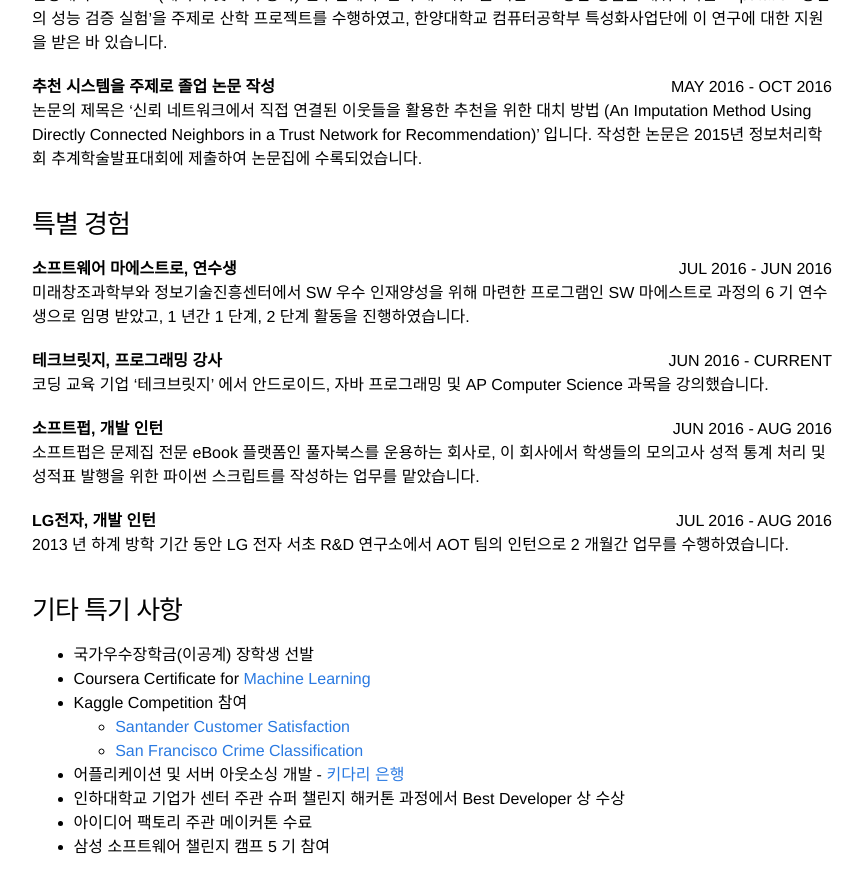
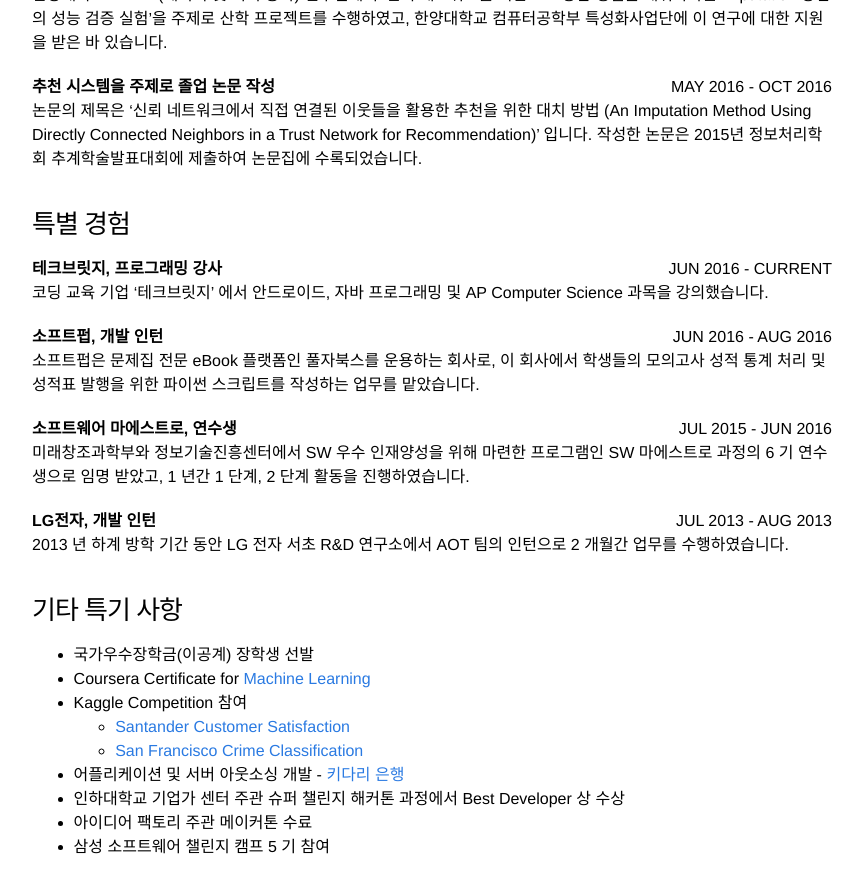
Before and after one commit to JeongMinCha/jeongmincha.github.com, a Jekyll site: the page built from cv-kor.md, in a window 1280 px wide and 900 px high, scrolled down 901 px. Shown: the top 893 px of the window, without its empty margins (208-1071 px from the left). Built offline with Jekyll 4.4.1, drawn with Linux system fonts in a browser that asks for light colours.

Commit message:
Correct dates in special experiences in kor cv

```diff
--- a/cv-kor.md
+++ b/cv-kor.md
@@ -28,16 +28,16 @@
 
 
 ### 특별 경험
-**소프트웨어 마에스트로, 연수생** <span style="float:right;">JUL 2016 - JUN 2016</span>
-미래창조과학부와  정보기술진흥센터에서  SW  우수  인재양성을  위해  마련한  프로그램인  SW  마에스트로  과정의  6 기  연수생으로  임명  받았고, 1 년간  1 단계, 2 단계  활동을  진행하였습니다.
-
 **테크브릿지, 프로그래밍 강사** <span style="float:right;">JUN 2016 - CURRENT</span>
 코딩  교육  기업  ‘테크브릿지’  에서  안드로이드,  자바  프로그래밍  및  AP  Computer  Science  과목을  강의했습니다.
 
 **소프트펍, 개발 인턴** <span style="float:right;">JUN 2016 - AUG 2016</span>
 소프트펍은  문제집  전문  eBook 플랫폼인  풀자북스를  운용하는  회사로,  이  회사에서  학생들의  모의고사  성적  통계  처리  및  성적표  발행을  위한  파이썬  스크립트를  작성하는  업무를  맡았습니다.
 
-**LG전자, 개발 인턴** <span style="float:right;">JUL 2016 - AUG 2016</span>
+**소프트웨어 마에스트로, 연수생** <span style="float:right;">JUL 2015 - JUN 2016</span>
+미래창조과학부와  정보기술진흥센터에서  SW  우수  인재양성을  위해  마련한  프로그램인  SW  마에스트로  과정의  6 기  연수생으로  임명  받았고, 1 년간  1 단계, 2 단계  활동을  진행하였습니다.
+
+**LG전자, 개발 인턴** <span style="float:right;">JUL 2013 - AUG 2013</span>
 2013 년  하계  방학  기간  동안  LG 전자  서초  R&D  연구소에서  AOT 팀의  인턴으로  2 개월간  업무를  수행하였습니다.
 
 
```
